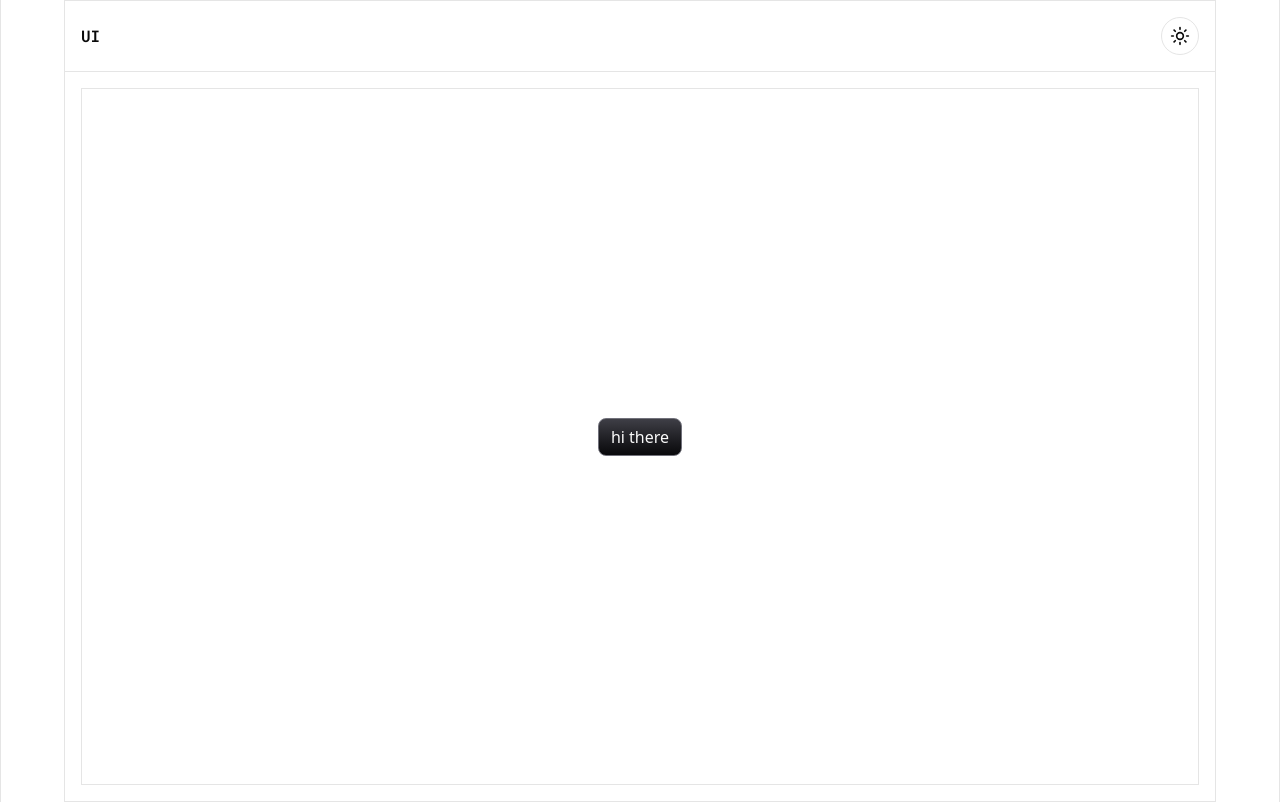
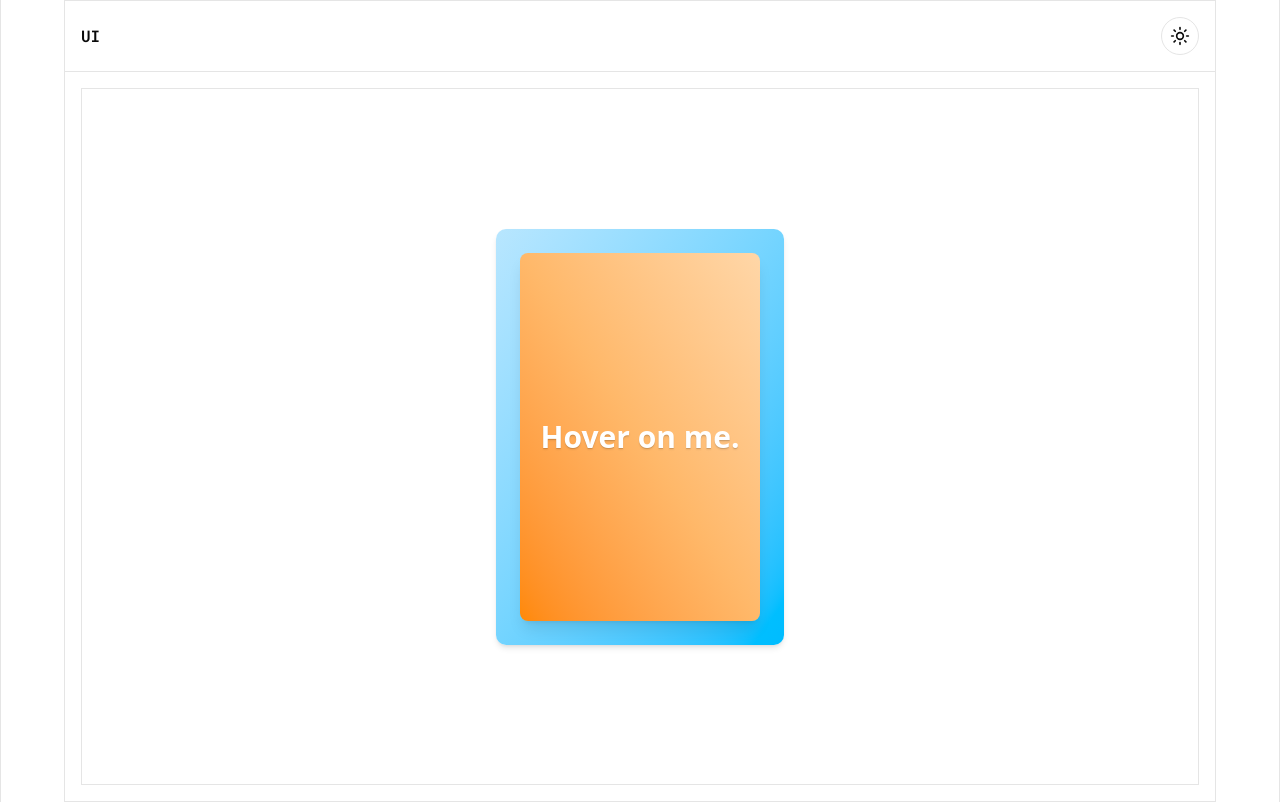
Before and after one commit to negativ14/UI, a Next.js app: page / in a window 1280 px wide. Built offline with nearby package versions, Linux system fonts and the light colour scheme.

Commit message:
added 3d card

```diff
--- a/src/app/layout.tsx
+++ b/src/app/layout.tsx
@@ -15,7 +15,10 @@ export default function RootLayout({
 }) {
   return (
     <html lang="en" className={`${outfit.variable}`} suppressHydrationWarning>
-      <body className={`${robotoMono.variable} antialiased `}>
+      <body
+        suppressHydrationWarning
+        className={`${robotoMono.variable} antialiased `}
+      >
         <ThemeProvider>{children}</ThemeProvider>
       </body>
     </html>
--- a/src/app/page.tsx
+++ b/src/app/page.tsx
@@ -1,4 +1,5 @@
 import Button3 from "@/components/button/Button3";
+import Card3D from "@/components/cards/Card3D";
 import { ToggleTheme } from "@/components/ui/toggle-theme";
 
 export default function Home() {
@@ -15,7 +16,7 @@ export default function Home() {
             <div className="border h-full w-full flex justify-center">
               <div className="w-full h-full bg-background p-2 overflow-hidden relative flex  justify-center items-center gap-4">
                 {/* here rende */}
-                <Button3>hi there</Button3>
+                <Card3D />
               </div>
             </div>
           </div>
--- /dev/null
+++ b/src/components/cards/Card3.tsx
@@ -0,0 +1,5 @@
+export default function Card3(){
+    return <div>
+
+    </div>
+}
--- a/src/components/cards/Card3D.tsx
+++ b/src/components/cards/Card3D.tsx
@@ -1,5 +1,67 @@
-"use client"
+"use client";
+import { motion, useMotionValue, useSpring, useTransform } from "motion/react";
+import * as React from "react";
 
-export default function Card3D(){
-    return <div></div>
+export default function Card3D() {
+  const x = useMotionValue(0);
+  const y = useMotionValue(0);
+
+  const mouseXSpring = useSpring(x);
+  const mouseYSpring = useSpring(y);
+
+  const rotateX = useTransform(
+    mouseYSpring,
+    [-0.5, 0.5],
+    ["17.5deg", "-17.5deg"]
+  );
+  const rotateY = useTransform(
+    mouseXSpring,
+    [-0.5, 0.5],
+    ["-17.5deg", "17.5deg"]
+  );
+
+  const handleMouseMove = (e: React.MouseEvent<HTMLDivElement>) => {
+    const rect = e.currentTarget.getBoundingClientRect();
+
+    const width = rect.width;
+    const height = rect.height;
+
+    const mouseX = e.clientX - rect.left;
+    const mouseY = e.clientY - rect.top;
+
+    const xPercentage = mouseX / width - 0.5;
+    const yPercentage = mouseY / height - 0.5;
+
+    x.set(xPercentage);
+    y.set(yPercentage);
+  };
+  return (
+    <motion.div
+      onMouseLeave={() => {
+        x.set(0);
+        y.set(0);
+      }}
+      onMouseMove={handleMouseMove}
+      className="h-[26rem] w-72 bg-gradient-to-br from-sky-200 via-sky-300 to-sky-400 p-4 rounded-lg relative shadow-md z-0 "
+      style={{ transformStyle: "preserve-3d", rotateX, rotateY }}
+      //   transform: 'rotateY(50deg)'
+    >
+      <div
+        style={{
+          transform: "translateZ(75px)",
+          transformStyle: "preserve-3d",
+        }}
+        className="absolute inset-6 bg-gradient-to-bl from-orange-200 via-orange-300 to-orange-400 rounded-md shadow-lg flex justify-center items-center"
+      >
+        <p
+          style={{
+            transform: "translateZ(75px)",
+          }}
+          className="text-3xl font-bold text-white text-shadow-sm"
+        >
+          Hover on me.
+        </p>
+      </div>
+    </motion.div>
+  );
 }
```
